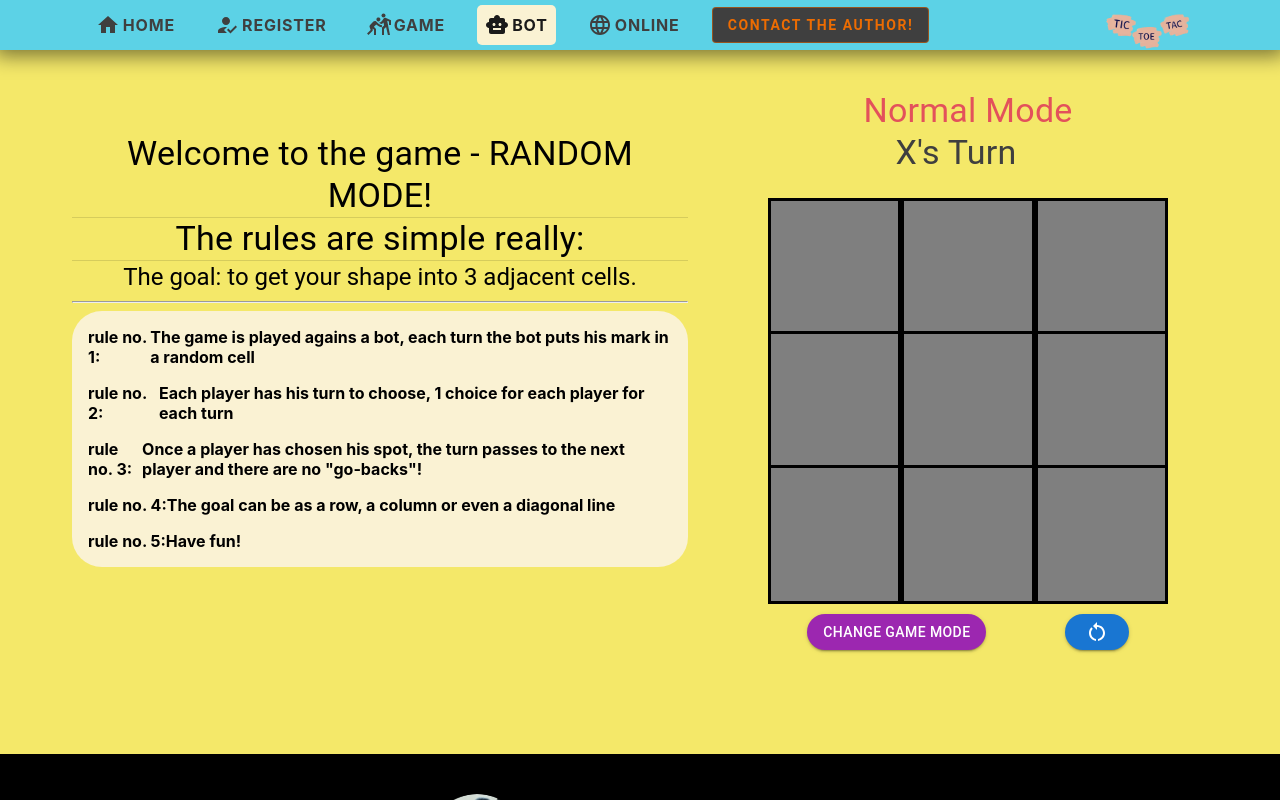
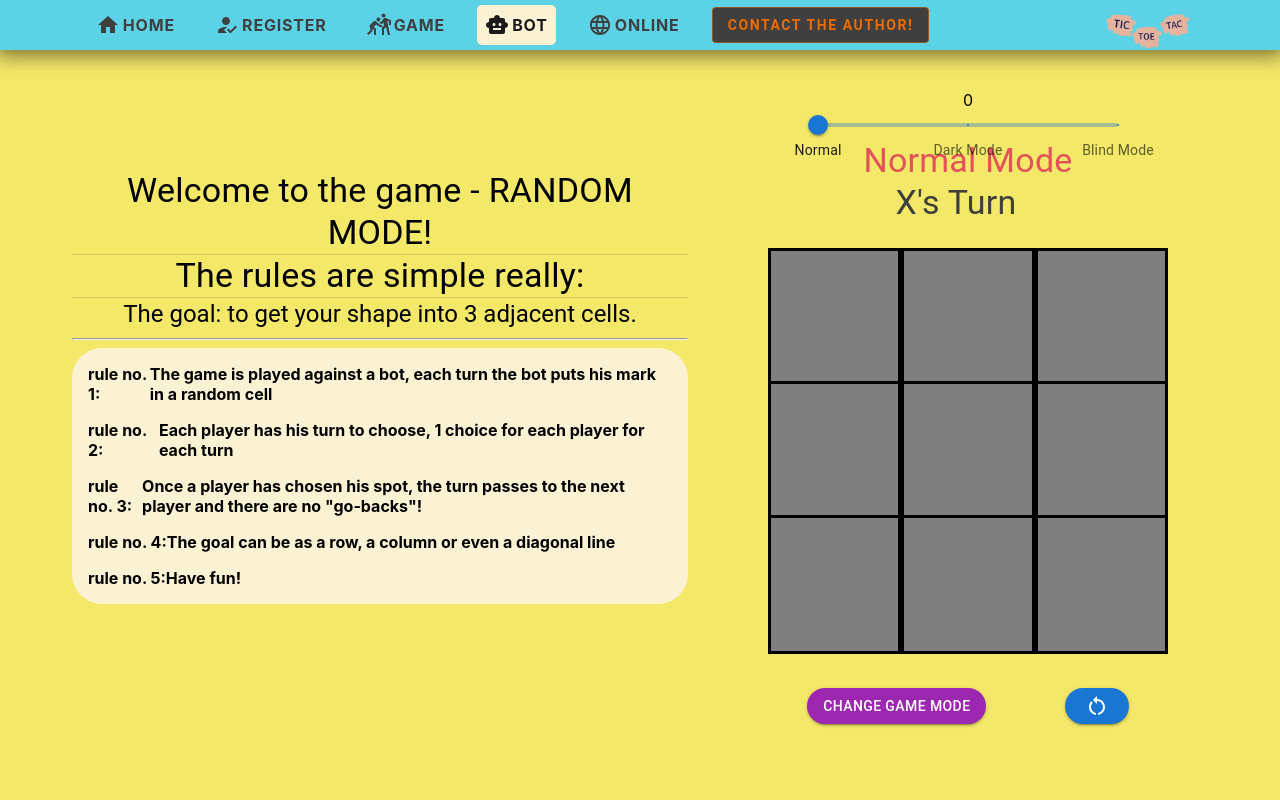
Before and after one commit to AmitSegal26/tic-tac-toe, a React (Create React App) app: page /gamemodes in a window 1280 px wide. Both pictures are taken after a click on the button "START NORMAL MODE". Shown: the part 64-864 px from the top of the page. Built offline with nearby package versions, Linux system fonts and the light colour scheme.

Commit message:
comps for boardwrapper + slider

```diff
--- a/src/components/game/BoardWrapper.jsx
+++ b/src/components/game/BoardWrapper.jsx
@@ -1,7 +1,16 @@
-import React from "react";
-import { Box, Button, Tooltip } from "@mui/material";
+import React, { useState } from "react";
+import {
+  Box,
+  Button,
+  Tooltip,
+  Slider,
+  useMediaQuery,
+  useTheme,
+} from "@mui/material";
 import RestartAltIcon from "@mui/icons-material/RestartAlt";
 import { dict } from "../../utils/dict";
+import TurnAndWinIndicator from "./TurnAndWinIndicator";
+import SquaresComp from "./board/SquaresComp";
 
 const BoardWrapper = ({
   boardRef,
@@ -9,7 +18,17 @@ const BoardWrapper = ({
   isGameEndProp,
   handleChangeModeClickFunc,
   handleResetClickFunc,
+  handleClickFunc,
+  matrixValue,
+  victoryOptProp,
+  isTie,
+  turnOfX,
+  gameModeProp,
+  isBotThinking,
 }) => {
+  const theme = useTheme();
+  const mediaQ = useMediaQuery(theme.breakpoints.down("md"));
+  const [variationState, setVariationState] = useState(0);
   const radiusOfBtn = { borderRadius: "50px" };
   return (
     <Box
@@ -28,7 +47,87 @@ const BoardWrapper = ({
         p: 5,
       }}
     >
+      {mediaQ ? (
+        ""
+      ) : (
+        <Box sx={{ width: 300, height: 50 }}>
+          {variationState}
+          <Slider
+            orientation={mediaQ ? "vertical" : "horizontal"}
+            onChange={(e) => {
+              if (!e) return;
+              if (!e.target) return;
+              const { value } = e.target;
+              setVariationState(value);
+            }}
+            defaultValue={0}
+            step={50}
+            marks={[
+              {
+                value: 0,
+                label: "Normal",
+              },
+              {
+                value: 50,
+                label: "Dark Mode",
+              },
+              {
+                value: 100,
+                label: "Blind Mode",
+              },
+            ]}
+          />
+        </Box>
+      )}
       {children}
+      <Box
+        sx={{ display: "flex", justifyContent: "center", alignItems: "center" }}
+      >
+        <Box>
+          <TurnAndWinIndicator
+            isTie={isTie}
+            isGameEnd={isGameEndProp}
+            turnOfX={turnOfX}
+            gameMode={gameModeProp}
+            botThinking={isBotThinking || false}
+          />
+          <SquaresComp
+            variation={variationState}
+            isBotThinking={isBotThinking || false}
+            gameModeProp={gameModeProp}
+            sizeOfBoard={dict.sizeOfBoard}
+            isGameEndProp={isGameEndProp}
+            handleClickFunc={handleClickFunc}
+            matrixValue={matrixValue}
+            victoryOptProp={victoryOptProp}
+          />
+        </Box>
+        {mediaQ ? (
+          <Box sx={{ width: 50, height: 300 }}>
+            <Slider
+              orientation={mediaQ ? "vertical" : "horizontal"}
+              defaultValue={0}
+              step={50}
+              marks={[
+                {
+                  value: 0,
+                  label: "Normal",
+                },
+                {
+                  value: 50,
+                  label: "Dark Mode",
+                },
+                {
+                  value: 100,
+                  label: "Blind Mode",
+                },
+              ]}
+            />
+          </Box>
+        ) : (
+          ""
+        )}
+      </Box>
       <Box
         sx={{
           width: "100%",
--- a/src/components/game/ModeMenu.jsx
+++ b/src/components/game/ModeMenu.jsx
@@ -15,7 +15,7 @@ const ModeMenu = ({
     p: 0.5,
     m: 0.5,
     fontSize: mediaQ ? "1rem" : "2rem",
-    borderRadius: "50px",
+    borderRadius: "25px",
   };
   return (
     <Box
@@ -37,7 +37,6 @@ const ModeMenu = ({
         color="warning"
         variant="contained"
         onClick={setSmartModeFunc}
-        // disabled
       >
         START Hard Mode
       </Button>
--- a/src/components/game/board/RowComp.jsx
+++ b/src/components/game/board/RowComp.jsx
@@ -13,6 +13,7 @@ const RowComp = ({
   victoryOptProp,
   gameModeProp,
   isBotThinking,
+  variation,
 }) => {
   const rowStyleObj = {
     width: "100%",
@@ -91,7 +92,8 @@ const RowComp = ({
             backgroundColor: setBgColorOfWin(COLORS.RED, j),
           }}
         >
-          {gameModeProp === 1 && matrixValue[i][j].value === SIGNS.O ? (
+          {variation !== 100 ? (
+            gameModeProp === 1 && matrixValue[i][j].value === SIGNS.O ? (
               <Avatar src={imgOfBot} sx={{ width: "80%", height: "80%" }} />
             ) : (
               <Typography
@@ -102,6 +104,9 @@ const RowComp = ({
               >
                 {matrixValue[i][j].value}
               </Typography>
+            )
+          ) : (
+            ""
           )}
         </Box>
       ))}
--- a/src/components/game/board/SquaresComp.jsx
+++ b/src/components/game/board/SquaresComp.jsx
@@ -10,6 +10,7 @@ const SquaresComp = ({
   sizeOfBoard,
   gameModeProp,
   isBotThinking,
+  variation,
 }) => {
   const alternateSizeOfBoard = "250px";
   return (
@@ -33,6 +34,7 @@ const SquaresComp = ({
       >
         {[undefined, undefined, undefined].map((item, i) => (
           <RowComp
+            variation={variation}
             key={i}
             isBotThinking={isBotThinking}
             handleClickFunc={handleClickFunc}
--- a/src/pages/Game.jsx
+++ b/src/pages/Game.jsx
@@ -1,11 +1,9 @@
 import { Button, Container } from "@mui/material";
 import React, { useEffect, useRef, useState } from "react";
-import SquaresComp from "../components/game/board/SquaresComp";
 import { checkIfWin } from "../functions/checkIfWin";
 import GameIntro from "../components/game/GameIntro";
 import { handleReset } from "../functions/resetGameState";
 import { dict } from "../utils/dict";
-import TurnAndWinIndicator from "../components/game/TurnAndWinIndicator";
 import BoardWrapper from "../components/game/BoardWrapper";
 import ROUTES from "../routes/ROUTES";
 import { useNavigate } from "react-router-dom";
@@ -16,6 +14,7 @@ const Game = () => {
   const boardRef = useRef();
   const navigate = useNavigate();
   const [isTie, setIsTie] = useState(false);
+  const [isLastMove, setIsLastMove] = useState(false);
   const [victoryOpt, setVictoryOpt] = useState(0);
   /*
    *1- top row
@@ -38,10 +37,13 @@ const Game = () => {
   }, [start]);
   useEffect(() => {
     setTurnOfX(!turnOfX);
-    if (checkIfWin(matrixXO, setVictoryOpt)) {
+    if (checkIfWin(matrixXO, setVictoryOpt) || isTie) {
       setIsGameEnd(true);
     }
-  }, [matrixXO]);
+  }, [matrixXO, isTie]);
+  useEffect(() => {
+    setIsTie(!checkIfWin(matrixXO, () => {}) && isLastMove);
+  }, [isLastMove]);
   const rulesArr = [
     "Each player has his turn to choose, 1 choice for each player for each turn",
     'Once a player has chosen his spot, the turn passes to the next player and there are no "go-backs"!',
@@ -83,7 +85,7 @@ const Game = () => {
         }
       }
     }
-    setIsTie(isLastMove);
+    setIsLastMove(isLastMove);
     setMatrixXO(newMatrix);
   };
   const handleResetClick = () => {
@@ -108,20 +110,12 @@ const Game = () => {
           isGameEndProp={isGameEnd}
           handleResetClickFunc={handleResetClick}
           handleChangeModeClickFunc={handleChangeMode}
-        >
-          <TurnAndWinIndicator
-            isTie={isTie}
-            isGameEnd={isGameEnd}
-            turnOfX={turnOfX}
-          />
-          <SquaresComp
-            sizeOfBoard={dict.sizeOfBoard}
-            isGameEndProp={isGameEnd}
-            handleClickFunc={clickOfCell}
-            matrixValue={matrixXO}
-            victoryOptProp={victoryOpt}
-          />
-        </BoardWrapper>
+          handleClickFunc={clickOfCell}
+          matrixValue={matrixXO}
+          victoryOptProp={victoryOpt}
+          isTie={isTie}
+          turnOfX={turnOfX}
+        />
       ) : (
         <Button
           sx={{ p: 3, m: 2, fontSize: "2rem" }}
--- a/src/pages/GameBot.jsx
+++ b/src/pages/GameBot.jsx
@@ -1,6 +1,5 @@
 import { Container, Typography } from "@mui/material";
 import React, { useEffect, useRef, useState } from "react";
-import SquaresComp from "../components/game/board/SquaresComp";
 import { randomBot } from "../bot/randomBot";
 import { checkIfWin } from "../functions/checkIfWin";
 import GameIntro from "../components/game/GameIntro";
@@ -11,12 +10,12 @@ import { dict } from "../utils/dict";
 import ModeMenu from "../components/game/ModeMenu";
 import BoardWrapper from "../components/game/BoardWrapper";
 import scrollToBoard from "../functions/scrollToBoard";
-import TurnAndWinIndicator from "./../components/game/TurnAndWinIndicator";
+import { getRandomIntIn } from "../service/getRandomIntInlusive";
 const { SIGNS } = dict;
 const { emptyBoardMatrix } = dict;
-const delayOfBot = 500;
 const Game = () => {
   const boardRef = useRef();
+  const [delayOfBot, setDelayOfBot] = useState(getRandomIntIn(500, 1500));
   const [gameMode, setGameMode] = useState(null);
   /*
    * 0 - random mode
@@ -46,6 +45,7 @@ const Game = () => {
     scrollToBoard(boardRef);
   }, [start]);
   useEffect(() => {
+    setDelayOfBot(getRandomIntIn(200, 1500));
     if (checkIfWin(matrixXO, setVictoryOpt) || isTie) {
       setIsGameEnd(true);
       return;
@@ -62,7 +62,7 @@ const Game = () => {
     }
   }, [botThinking]);
   const rulesArr = [
-    "The game is played agains a bot, each turn the bot puts his mark in a random cell",
+    "The game is played against a bot, each turn the bot puts his mark in a random cell",
     "Each player has his turn to choose, 1 choice for each player for each turn",
     'Once a player has chosen his spot, the turn passes to the next player and there are no "go-backs"!',
     "The goal can be as a row, a column or even a diagonal line",
@@ -165,6 +165,13 @@ const Game = () => {
           isGameEndProp={isGameEnd}
           handleResetClickFunc={handleResetClick}
           handleChangeModeClickFunc={handleChangeModeClick}
+          handleClickFunc={clickOfCell}
+          matrixValue={matrixXO}
+          victoryOptProp={victoryOpt}
+          isTie={isTie}
+          turnOfX={turnOfX}
+          gameModeProp={gameMode}
+          isBotThinking={botThinking}
         >
           <Typography
             sx={{ color: dict.COLORS.RED }}
@@ -180,22 +187,6 @@ const Game = () => {
               : "UNKNOWN"}{" "}
             Mode
           </Typography>
-          <TurnAndWinIndicator
-            gameMode={gameMode}
-            botThinking={botThinking}
-            turnOfX={turnOfX}
-            isGameEnd={isGameEnd}
-            isTie={isTie}
-          />
-          <SquaresComp
-            isBotThinking={botThinking}
-            gameModeProp={gameMode}
-            sizeOfBoard={dict.sizeOfBoard}
-            isGameEndProp={isGameEnd}
-            handleClickFunc={clickOfCell}
-            matrixValue={matrixXO}
-            victoryOptProp={victoryOpt}
-          />
         </BoardWrapper>
       ) : (
         <ModeMenu
```
Also changed, not shown: package.json (+1 -56 lines). Lines whose indentation alone changed are shown as unchanged.
